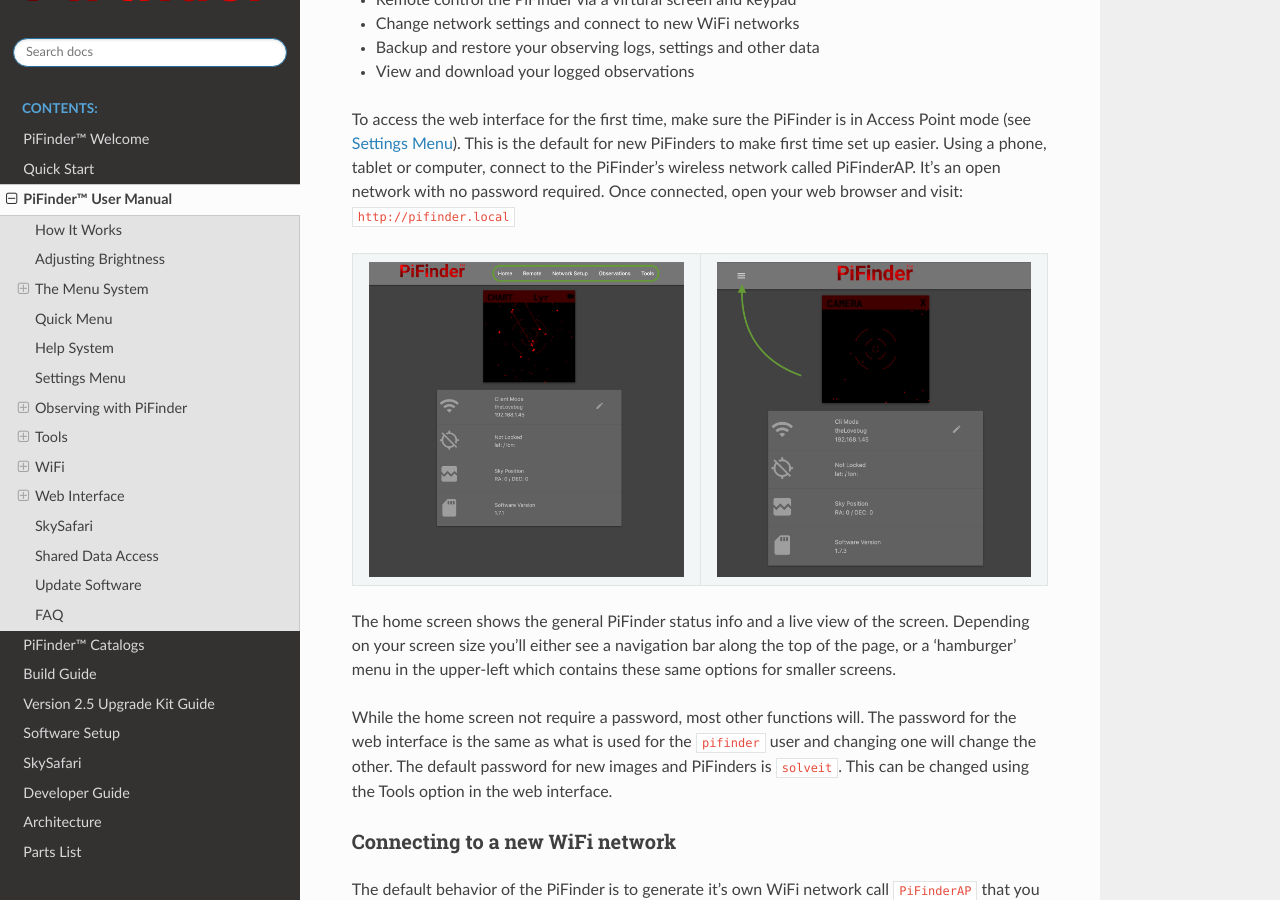
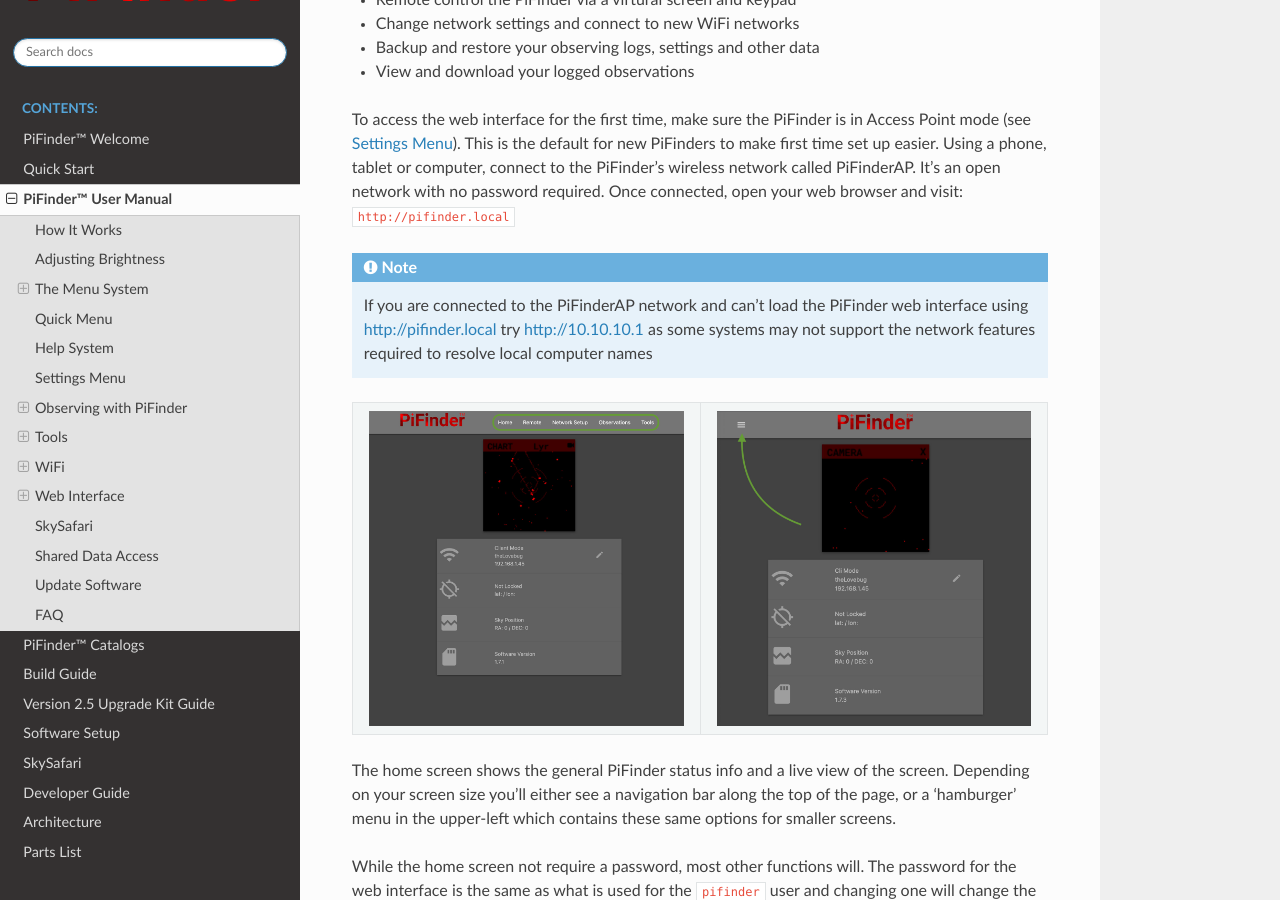
Before and after one commit to brickbots/PiFinder, a Sphinx documentation site: the page built from docs/source/user_guide.rst, in a window 1280 px wide and 900 px high, scrolled down 21358 px. Built offline with Sphinx 7.4.7 and the Read the Docs theme 3.1.0, drawn with Linux system fonts in a browser that asks for light colours.

Commit message:
Add note about using ip address if pifinder.local fails

```diff
--- a/docs/source/user_guide.rst
+++ b/docs/source/user_guide.rst
@@ -536,6 +536,12 @@
 To access the web interface for the first time, make sure the PiFinder is in Access Point mode (see :ref:`user_guide:settings menu`).  This is the default for new PiFinders to make first time set up easier.  Using a phone, tablet or computer, connect to the PiFinder's wireless network called PiFinderAP.  It's an open network with no password required.  Once connected, open your web browser and visit:
 ``http://pifinder.local``
 
+
+.. note::
+   If you are connected to the PiFinderAP network and can't load the PiFinder web interface using
+   http://pifinder.local try http://10.10.10.1 as some systems may not support the network features
+   required to resolve local computer names
+
 .. list-table::
    :width: 100%
 
```
